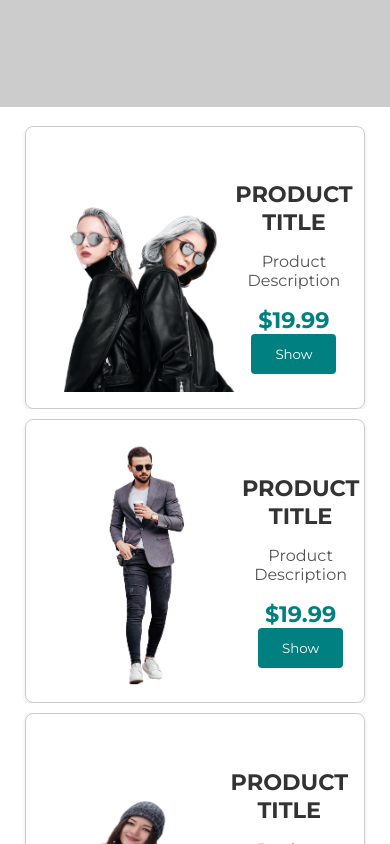
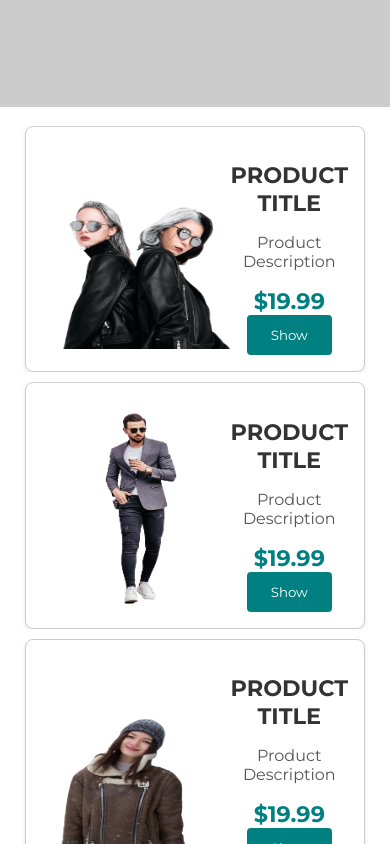
Before and after one commit to shihabsaleem/AR-Wardrobe, a React (Create React App) app: page / in a window 390 px wide. Shown: the part 1120-1964 px from the top of the page. Built offline with nearby package versions, Linux system fonts and the light colour scheme.

Commit message:
product bug fix

```diff
--- a/src/Components/Style/categories.scss
+++ b/src/Components/Style/categories.scss
@@ -50,7 +50,7 @@ $card-width: 300px;
         img {
             width: 100%;
             height: auto;
-           // margin-bottom: 16px;
+            // margin-bottom: 16px;
             transition: transform 0.3s ease;
             max-height: 250px;
 
@@ -116,6 +116,14 @@ $card-width: 300px;
 
 @media(max-width:456px) {
     .product-container {
-        .product-card {}
+        .product-card {
+            img {
+                width: 100%;
+                height: auto;
+
+                transition: transform 0.3s ease;
+                max-height: 200px;
+            }
+        }
     }
 }
```
